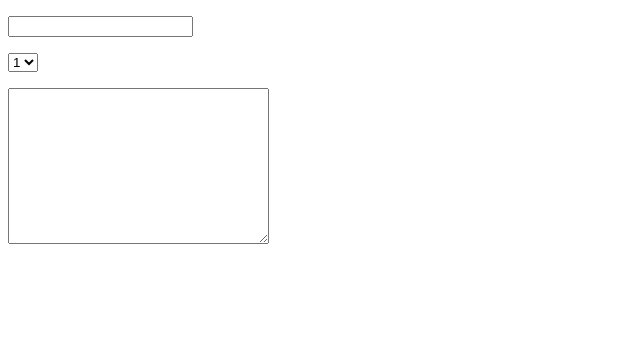
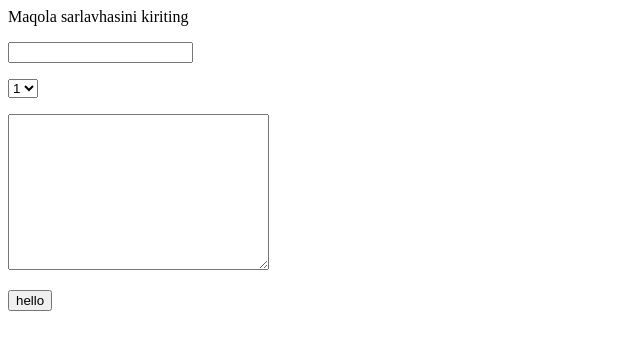
Before and after one commit to BEKHZOD98/web_lessons, a plain HTML site: page index_media.html in a window 1280 px wide. Shown: the whole page, without its empty margins (0-640 px from the left). Drawn offline with Linux system fonts and the light colour scheme.

Commit message:
form add

```diff
--- a/index_media.html
+++ b/index_media.html
@@ -7,7 +7,8 @@
     <title>Document</title>
 </head>
 <body>
-    <form action="" method="GET">
+    <form action="https://google.com" method="GET">
+        <label for="">Maqola sarlavhasini kiriting</label>
         <p><input type="text" name="" id=""></p>
         <p>
             <select name="" id="">
@@ -17,6 +18,8 @@
             </select>
         </p>
         <p><textarea name="" id="" cols="30" rows="10"></textarea></p>
+        <p><button type="submit">hello</button></p>
+
     </form>
 </body>
 </html>
```
